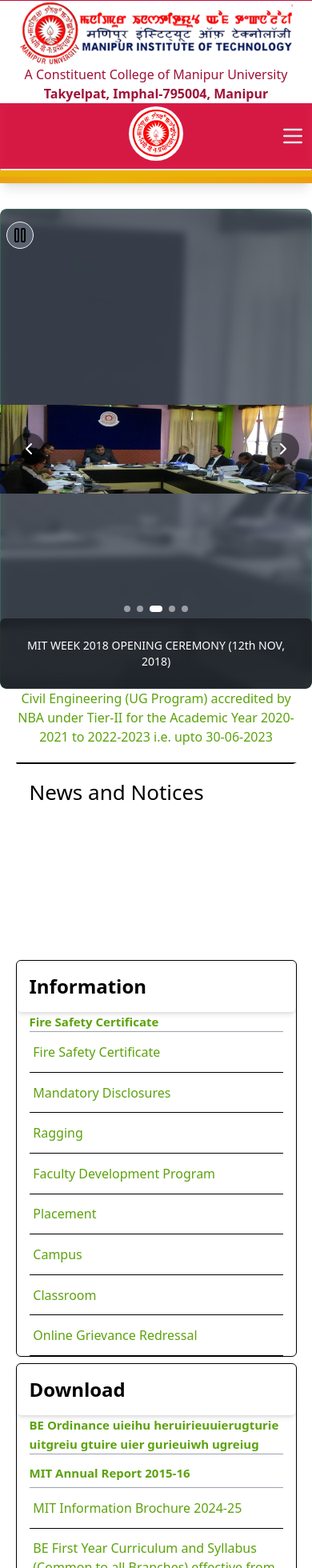
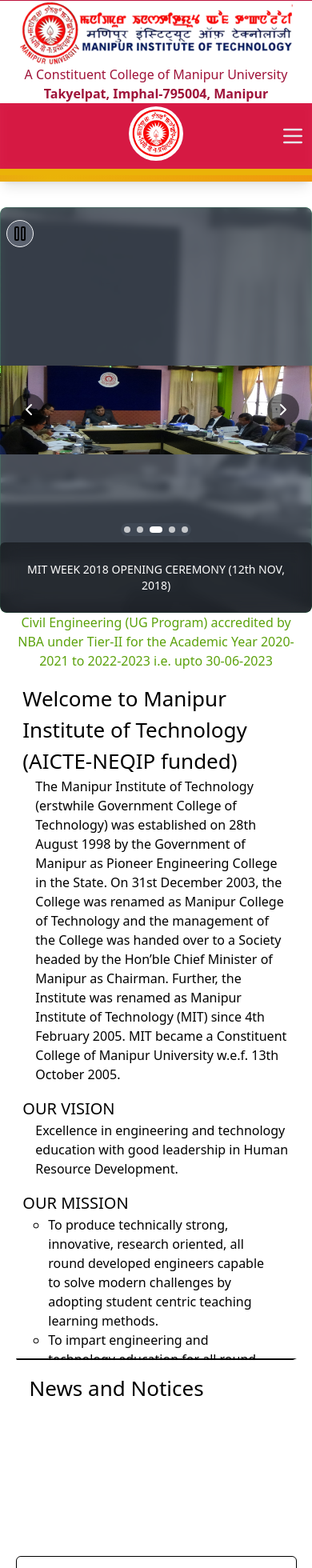
Before and after one commit to Manipur-Institute-of-Technology/mit-college-frontend-ts, a React (Create React App) app: page / in a window 390 px wide. Shown: the part 31-1991 px from the top of the page at 80% size. Built offline with nearby package versions, Linux system fonts and the light colour scheme.

Commit message:
fix(ui): make image carousel height smaller on small screen

```diff
--- a/src/Platforms/User/Home.js
+++ b/src/Platforms/User/Home.js
@@ -18,9 +18,6 @@ function Home() {
 			<div className="HomePage_align">
 				<TopNavbar />
 				<Navbar />
-				{/* <div className="HomePage_Nav">
-					<OrigNavbar />
-				</div> */}
 
 				<div className="HomePage_wrapper">
 					{/* <Image_slider /> */}
@@ -37,22 +34,20 @@ function Home() {
 							</a>
 						</div>
 						<div className="flex flex-col sm:flex-row">
-							<div className="w-full sm:w-[30vw] my-1 flex flex-col gap-y-2 ">
+							<div className="w-full sm:w-[30vw] my-1 sm:flex sm:flex-col gap-y-2 hidden">
 								<LeftNotification />
 								<LeftInformation />
 								<LeftDownload />
 							</div>
-							{/* <div className="left_Side">
-                <LeftNotification />
-                <LeftInformation />
-                <LeftDownload />
-              </div> */}
+
 							<div className="overflow-auto w-full">
 								<MainContent />
 							</div>
-							{/* <div className="Right_Side">
-								<MainContent />
-							</div> */}
+							<div className="w-full sm:hidden flex flex-col flex-wrap gap-y-2">
+								<LeftNotification />
+								<LeftInformation />
+								<LeftDownload />
+							</div>
 						</div>
 					</div>
 				</div>
--- a/src/Platforms/User/Main_Page/Image_slider/Image_slider.jsx
+++ b/src/Platforms/User/Main_Page/Image_slider/Image_slider.jsx
@@ -39,7 +39,7 @@ export default function ImageCarousel() {
 
 	return (
 		<div
-			className="relative w-full max-h-[100vh] h-[600px] overflow-hidden rounded-lg"
+			className="relative w-full max-h-[100vh] md:h-[600px] h-[60vh] overflow-hidden rounded-lg"
 			onMouseEnter={() => setIsAutoPlaying(false)}
 			onMouseLeave={() => setIsAutoPlaying(true)}>
 			{/* Blur Background */}
@@ -65,9 +65,6 @@ export default function ImageCarousel() {
 
 				{/* Overlay with text */}
 				<div className="absolute bottom-0 left-0 right-0 bg-black bg-opacity-50 backdrop-blur-md text-white p-6 rounded-md">
-					{/* <h2 className="text-2xl font-semibold mb-2">
-						{imageSlider[currentIndex].title}
-					</h2> */}
 					<p className="text-sm md:text-base text-center">
 						{imageSlider[currentIndex].description}
 					</p>
@@ -93,17 +90,19 @@ export default function ImageCarousel() {
 			</button>
 
 			{/* Dots Navigation */}
-			<div className="absolute bottom-24 left-0 right-0">
+			<div className="absolute bottom-24 w-full flex justify-center">
+				<div className="w-fit p-1 rounded-full bg-gray-600/50 backdrop-blur-md">
 					<div className="flex justify-center gap-2">
 						{imageSlider.map((_, index) => (
 							<button
 								key={index}
 								onClick={() => goToSlide(index)}
 								className={`h-2 w-2 rounded-full transition-all ${
-								currentIndex === index ? "bg-white w-4" : "bg-white/50"
+									currentIndex === index ? "bg-white w-4" : "bg-white/70"
 								}`}
 							/>
 						))}
+					</div>
 				</div>
 			</div>
 		</div>
--- a/src/Platforms/User/Main_Page/Image_slider/imageSlider.json
+++ b/src/Platforms/User/Main_Page/Image_slider/imageSlider.json
@@ -27,8 +27,8 @@
 		{
 			"id": 5,
 			"title": "Image_1",
-			"description": "MIT WEEK 2018 OPENING CEREMONY (12th NOV, 2018)",
-			"images": "/Images/Main_page/img_5.jpg"
+			"description": "Massachusset Institute of Technology",
+			"images": "/image.png"
 		}
 	]
 }
--- a/src/Platforms/User/Navbar/Navbar1.jsx
+++ b/src/Platforms/User/Navbar/Navbar1.jsx
@@ -193,7 +193,7 @@ const Navbar = () => {
 			{/* MobileNav */}
 			<div className="lg:hidden max-h-[100vh] overflow-y-auto">
 				{/* Mobile menu button */}
-				<div className="lg:hidden sticky top-0 w-[100%] text-center bg-rose-600/70 backdrop-blur-sm">
+				<div className="lg:hidden sticky top-0 w-[100%] text-center bg-rose-600/70 backdrop-blur-sm z-[99]">
 					<div className="inline-block rounded-full w-fit bg-white p-1 my-1">
 						<img
 							src="/Manipur_University_Logo.png"
@@ -218,7 +218,7 @@ const Navbar = () => {
 				{/* Mobile menu */}
 				<div
 					className={`lg:hidden ${
-						isOpen ? "h-auto" : "h-0"
+						isOpen ? "block" : "hidden"
 					} rounded-lg border border-rose-100 transition-all duration-1000`}>
 					{navigation.map((item, index) => (
 						<div key={item.name}>
@@ -268,191 +268,3 @@ const Navbar = () => {
 };
 
 export default Navbar;
-
-// import {
-// 	Disclosure,
-// 	DisclosureButton,
-// 	DisclosurePanel,
-// 	Menu,
-// 	MenuButton,
-// 	MenuItem,
-// 	MenuItems,
-// } from "@headlessui/react";
-// import { Bars3Icon, BellIcon, XMarkIcon } from "@heroicons/react/24/outline";
-
-// const navigation = [
-// 	{ name: "Dashboard", href: "#", current: true },
-// 	{ name: "Team", href: "#", current: false },
-// 	{ name: "Projects", href: "#", current: false },
-// 	{ name: "Calendar", href: "#", current: false },
-// ];
-
-// function classNames(...classes) {
-// 	return classes.filter(Boolean).join(" ");
-// }
-
-// export default function Example() {
-// 	return (
-// 		<Disclosure as="nav" className="bg-rose-700">
-// 			<div className="mx-auto max-w-7xl px-2 sm:px-6 lg:px-8">
-// 				<div className="relative flex h-16 items-center justify-between">
-// 					<div className="absolute inset-y-0 left-0 flex items-center sm:hidden">
-// 						{/* Mobile menu button*/}
-// 						<DisclosureButton className="group relative inline-flex items-center justify-center rounded-md p-2 text-gray-400 hover:bg-gray-700 hover:text-white focus:outline-none focus:ring-2 focus:ring-inset focus:ring-white">
-// 							<span className="absolute -inset-0.5" />
-// 							<span className="sr-only">Open main menu</span>
-// 							<Bars3Icon
-// 								aria-hidden="true"
-// 								className="block size-6 group-data-[open]:hidden"
-// 							/>
-// 							<XMarkIcon
-// 								aria-hidden="true"
-// 								className="hidden size-6 group-data-[open]:block"
-// 							/>
-// 						</DisclosureButton>
-// 					</div>
-// 					<div className="flex flex-1 items-center justify-center sm:items-stretch sm:justify-start">
-// 						{/* <div className="flex shrink-0 items-center">
-// 							<img
-// 								alt="Your Company"
-// 								src="/Manipur_University_Logo.png"
-// 								className="h-8 w-auto"
-// 							/>
-// 						</div> */}
-// 						<div className="hidden sm:ml-6 sm:block">
-// 							<div className="flex space-x-4">
-// 								{navigation.map((item) => (
-// 									<a
-// 										key={item.name}
-// 										href={item.href}
-// 										aria-current={item.current ? "page" : undefined}
-// 										className={classNames(
-// 											item.current
-// 												? "bg-gray-900 text-white"
-// 												: "text-gray-300 hover:bg-gray-700 hover:text-white",
-// 											"rounded-md px-3 py-2 text-sm font-medium",
-// 										)}>
-// 										{item.name}
-// 									</a>
-// 								))}
-// 							</div>
-// 						</div>
-// 					</div>
-// 					<div className="absolute inset-y-0 right-0 flex items-center pr-2 sm:static sm:inset-auto sm:ml-6 sm:pr-0">
-// 						<button
-// 							type="button"
-// 							className="relative rounded-full bg-gray-800 p-1 text-gray-400 hover:text-white focus:outline-none focus:ring-2 focus:ring-white focus:ring-offset-2 focus:ring-offset-gray-800">
-// 							<span className="absolute -inset-1.5" />
-// 							<span className="sr-only">View notifications</span>
-// 							<BellIcon aria-hidden="true" className="size-6" />
-// 						</button>
-
-// 						{/* Test Dropdown*/}
-// 						<Menu as="div" className="relative ml-3">
-// 							<div>
-// 								<MenuButton className="relative">
-// 									<span className="absolute -inset-1.5" />
-// 									<span className="sr-only">Open user menu</span>
-// 									<span className="text-lg font-bold text-white">
-// 										Department
-// 									</span>
-// 								</MenuButton>
-// 							</div>
-// 							<MenuItems
-// 								transition
-// 								className="absolute right-0 z-10 mt-2 w-48 origin-top-right rounded-md bg-white py-1 shadow-lg ring-1 ring-black/5 transition focus:outline-none data-[closed]:scale-95 data-[closed]:transform data-[closed]:opacity-0 data-[enter]:duration-100 data-[leave]:duration-75 data-[enter]:ease-out data-[leave]:ease-in">
-// 								<MenuItem>
-// 									{/* <a
-// 										href="#"
-// 										className="block px-4 py-2 text-sm text-gray-700 data-[focus]:bg-gray-100 data-[focus]:outline-none">
-// 										Department of C
-// 									</a> */}
-// 									<a href="CE_dept">
-// 										<div className="Dep_link_1">
-// 											Department of Civil Engineering
-// 										</div>
-// 									</a>
-// 								</MenuItem>
-
-// 								<MenuItem>
-// 									<a
-// 										href="#"
-// 										className="block px-4 py-2 text-sm text-gray-700 data-[focus]:bg-gray-100 data-[focus]:outline-none">
-// 										Settings
-// 									</a>
-// 								</MenuItem>
-// 								<MenuItem>
-// 									<a
-// 										href="#"
-// 										className="block px-4 py-2 text-sm text-gray-700 data-[focus]:bg-gray-100 data-[focus]:outline-none">
-// 										Sign out
-// 									</a>
-// 								</MenuItem>
-// 							</MenuItems>
-// 						</Menu>
-
-// 						{/* Profile dropdown */}
-// 						<Menu as="div" className="relative ml-3">
-// 							<div>
-// 								<MenuButton className="relative flex rounded-full bg-gray-800 text-sm focus:outline-none focus:ring-2 focus:ring-white focus:ring-offset-2 focus:ring-offset-gray-800">
-// 									<span className="absolute -inset-1.5" />
-// 									<span className="sr-only">Open user menu</span>
-// 									<img
-// 										alt=""
-// 										src="https://images.unsplash.com/photo-1472099645785-5658abf4ff4e?ixlib=rb-1.2.1&ixid=eyJhcHBfaWQiOjEyMDd9&auto=format&fit=facearea&facepad=2&w=256&h=256&q=80"
-// 										className="size-8 rounded-full"
-// 									/>
-// 								</MenuButton>
-// 							</div>
-// 							<MenuItems
-// 								transition
-// 								className="absolute right-0 z-10 mt-2 w-48 origin-top-right rounded-md bg-white py-1 shadow-lg ring-1 ring-black/5 transition focus:outline-none data-[closed]:scale-95 data-[closed]:transform data-[closed]:opacity-0 data-[enter]:duration-100 data-[leave]:duration-75 data-[enter]:ease-out data-[leave]:ease-in">
-// 								<MenuItem>
-// 									<a
-// 										href="#"
-// 										className="block px-4 py-2 text-sm text-gray-700 data-[focus]:bg-gray-100 data-[focus]:outline-none">
-// 										Your Profile
-// 									</a>
-// 								</MenuItem>
-// 								<MenuItem>
-// 									<a
-// 										href="#"
-// 										className="block px-4 py-2 text-sm text-gray-700 data-[focus]:bg-gray-100 data-[focus]:outline-none">
-// 										Settings
-// 									</a>
-// 								</MenuItem>
-// 								<MenuItem>
-// 									<a
-// 										href="#"
-// 										className="block px-4 py-2 text-sm text-gray-700 data-[focus]:bg-gray-100 data-[focus]:outline-none">
-// 										Sign out
-// 									</a>
-// 								</MenuItem>
-// 							</MenuItems>
-// 						</Menu>
-// 					</div>
-// 				</div>
-// 			</div>
-
-// 			<DisclosurePanel className="sm:hidden">
-// 				<div className="space-y-1 px-2 pb-3 pt-2">
-// 					{navigation.map((item) => (
-// 						<DisclosureButton
-// 							key={item.name}
-// 							as="a"
-// 							href={item.href}
-// 							aria-current={item.current ? "page" : undefined}
-// 							className={classNames(
-// 								item.current
-// 									? "bg-gray-900 text-white"
-// 									: "text-gray-300 hover:bg-gray-700 hover:text-white",
-// 								"block rounded-md px-3 py-2 text-base font-medium",
-// 							)}>
-// 							{item.name}
-// 						</DisclosureButton>
-// 					))}
-// 				</div>
-// 			</DisclosurePanel>
-// 		</Disclosure>
-// 	);
-// }
--- a/src/Platforms/User/Navbar/TopNavbar/Top_Navbar.jsx
+++ b/src/Platforms/User/Navbar/TopNavbar/Top_Navbar.jsx
@@ -59,7 +59,11 @@ export function Top_Navbar() {
 	return (
 		<div className="Top_Navbar">
 			<div className="Image_wrapper">
-				<img className="mit_logo" src="./Images/Main_page/MIT_Logo.png"></img>
+				<img
+					className="mit_logo"
+					src="./Images/Main_page/MIT_Logo.png"
+					alt="mit logo"
+				/>
 			</div>
 			<div className="Top_Navbar_align">
 				<div className="admin_panel">
```
Also changed, not shown: 2 other files (tests, documents, lock files or other folders). Lines whose indentation alone changed are shown as unchanged.
